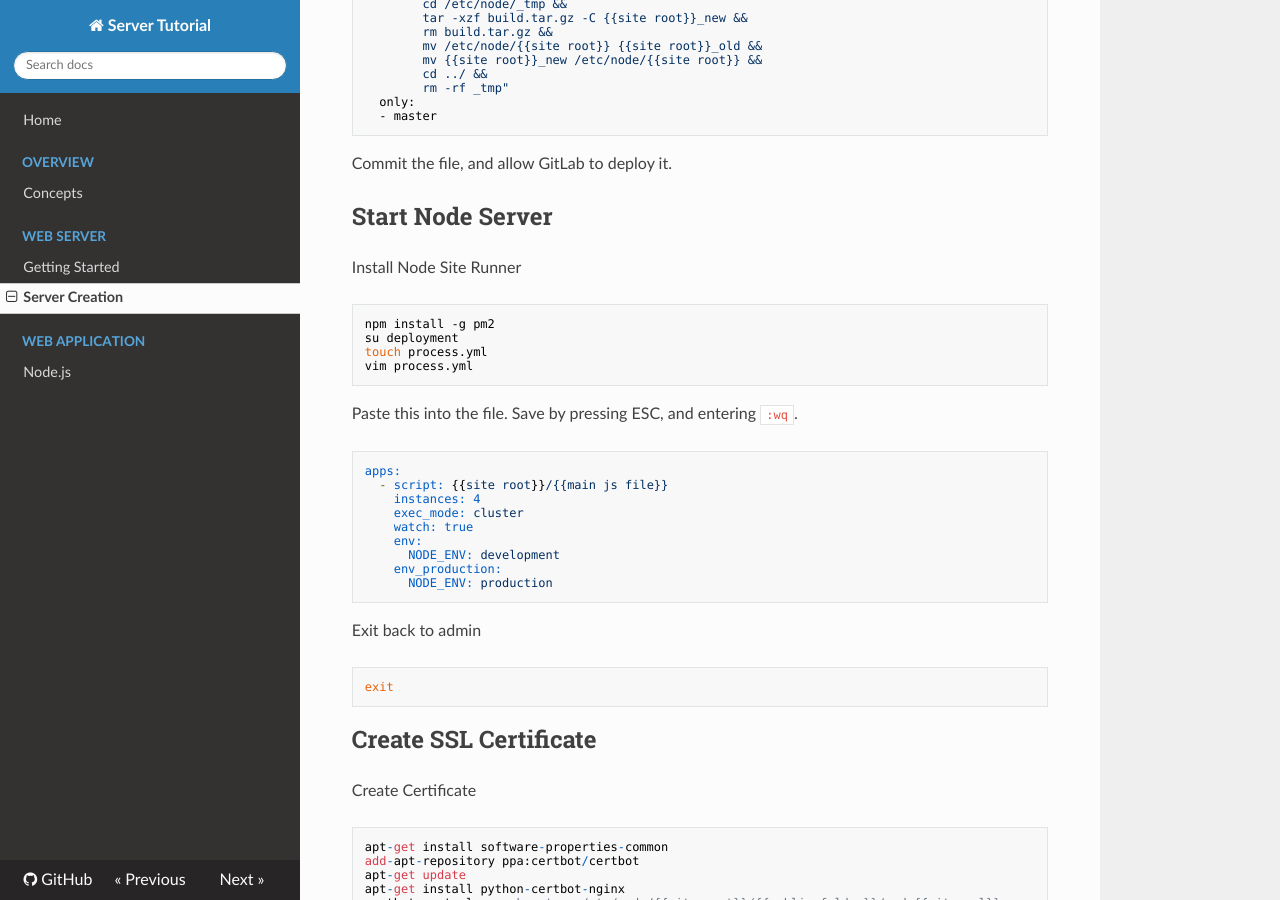
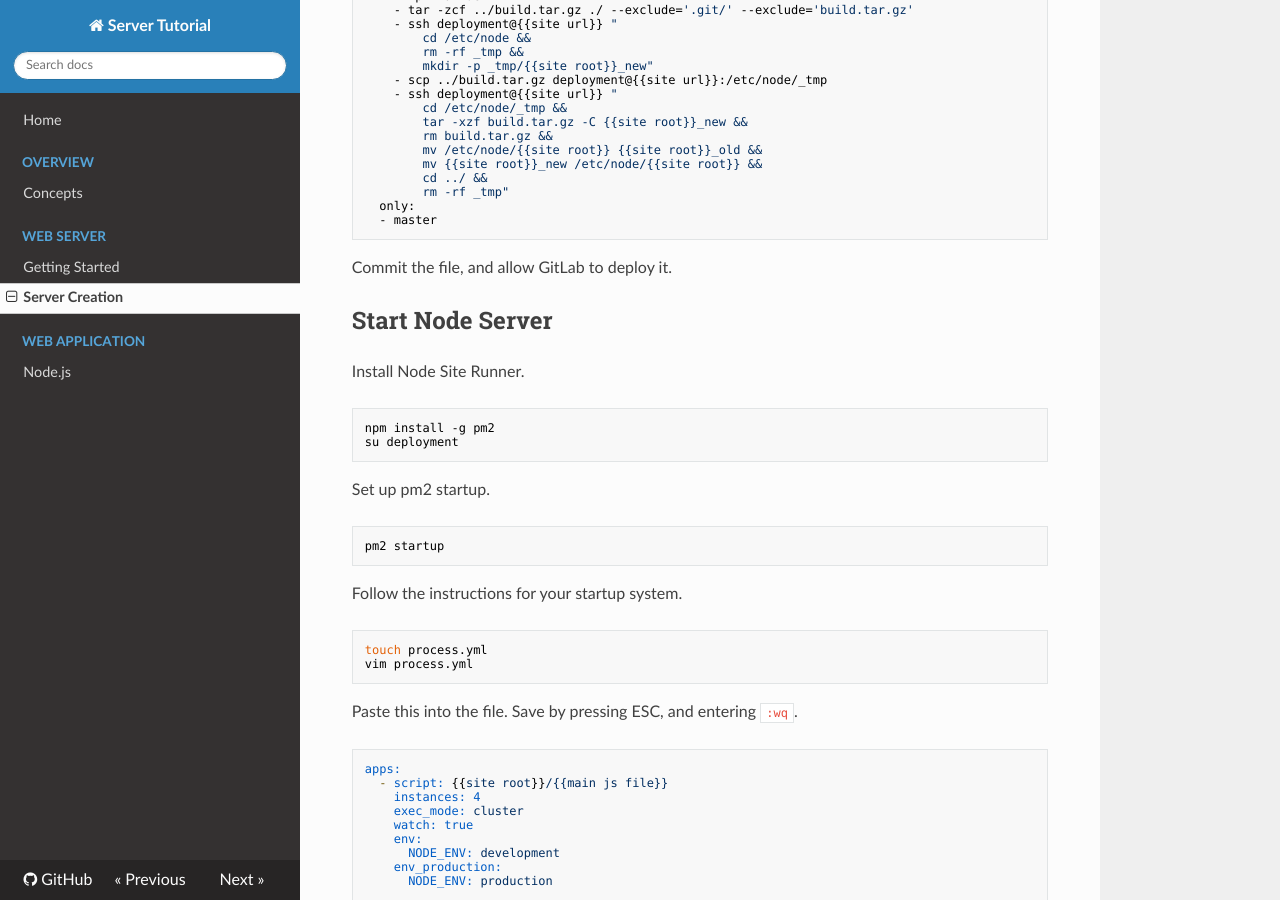
Before and after one commit to sjohnsonaz/server-tutorial, an MkDocs documentation site: the page built from docs/1-Web-Server/1.1-Server-Creation.md, in a window 1280 px wide and 900 px high, scrolled down 3837 px. Built offline with MkDocs 1.6.1, drawn with Linux system fonts in a browser that asks for light colours; nearby versions of some CDN libraries; old or Windows-style settings are respelled for this version of MkDocs; some of the changed text lies outside the part shown.

Commit message:
Added automatic startup configuration.

```diff
--- a/docs/1-Web-Server/1.1-Server-Creation.md
+++ b/docs/1-Web-Server/1.1-Server-Creation.md
@@ -196,10 +200,17 @@ Commit the file, and allow GitLab to deploy it.
 
 ## Start Node Server
 
-Install Node Site Runner
+Install Node Site Runner.
 
     npm install -g pm2
     su deployment
+
+Set up pm2 startup.
+
+    pm2 startup
+
+Follow the instructions for your startup system.
+
     touch process.yml
     vim process.yml
 
```
Also changed, not shown: other parts of docs/1-Web-Server/1.1-Server-Creation.md (+4 -0 lines).
